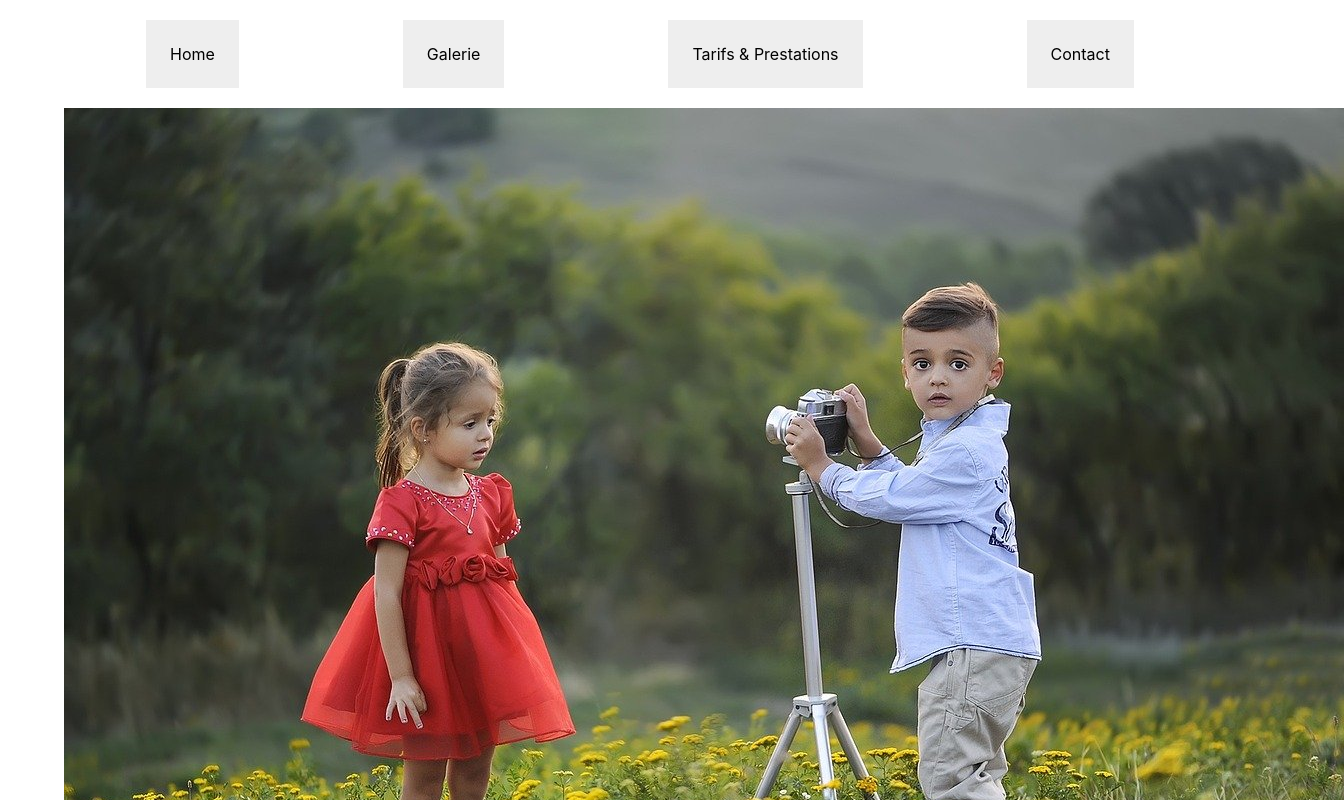
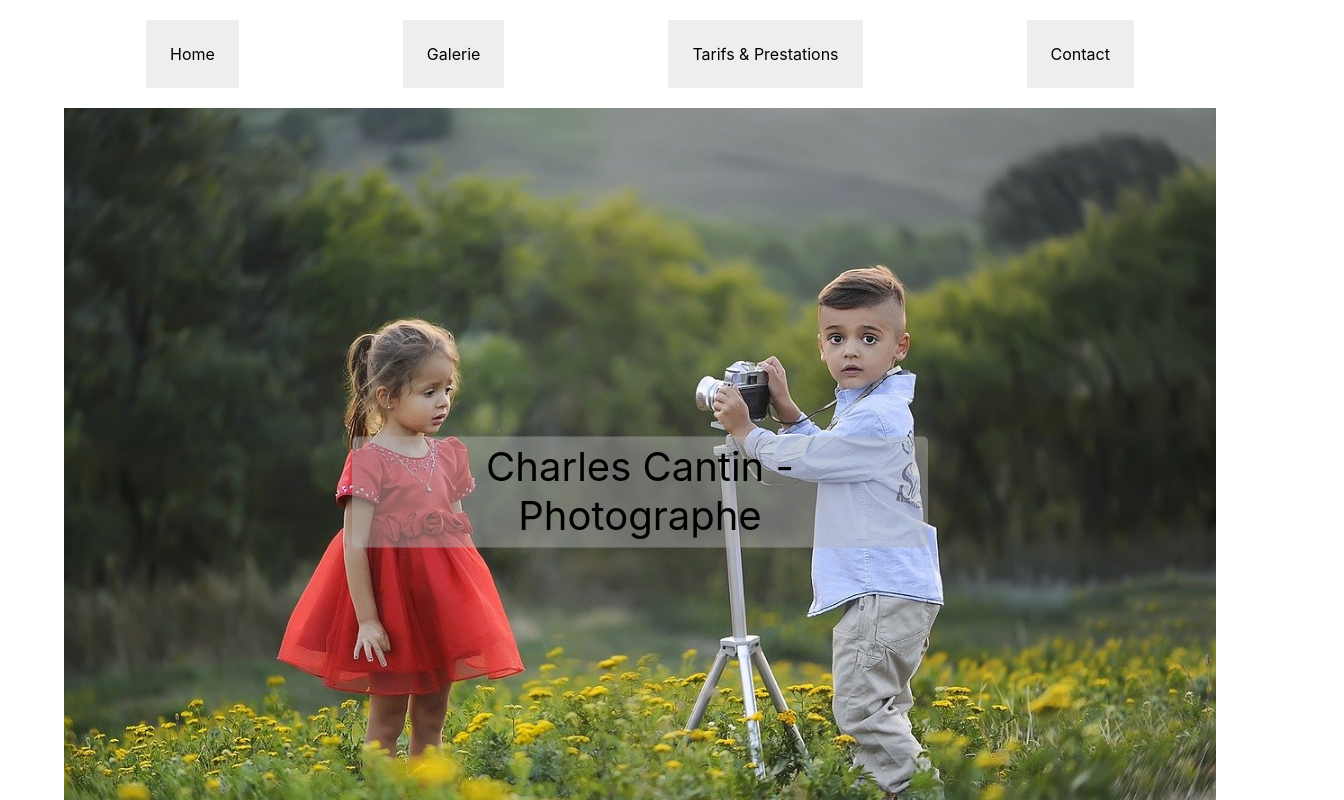
Before and after one commit to fabienmacip/devoir07, a React (Create React App) app: page / in a window 1280 px wide. Shown: the top 800 px of the page, 1344 px wide, since content can reach past the window. Built offline with nearby package versions, Linux system fonts and the light colour scheme.

Commit message:
19 Page TARIFS dynamique OK

```diff
--- /dev/null
+++ b/src/components/TarifLine.js
@@ -0,0 +1,70 @@
+import * as React from 'react';
+import Typography from '@mui/material/Typography';
+import {API_URL, UPLOADS_URL} from '../config';
+
+import List from '@mui/material/List';
+import ListItem from '@mui/material/ListItem';
+import Divider from '@mui/material/Divider';
+import ListItemText from '@mui/material/ListItemText';
+//import Typography from '@mui/material/Typography';
+
+
+export default function TarifLine({tarif}) {
+
+
+
+
+  return (
+
+    <>
+
+
+    <ListItemText
+      primary={
+        <React.Fragment>
+          <Typography
+            sx={{ display: 'inline' }}
+            component="span"
+            variant="h6"
+            color="text.primary"
+          >
+            {tarif['attributes'].tarif}
+          </Typography>
+
+        </React.Fragment>
+      }
+
+
+    />
+    <ListItemText
+      primary={tarif['attributes'].titre}
+      secondary={
+        <React.Fragment>
+          <Typography
+            sx={{ display: 'inline' }}
+            component="span"
+            variant="body2"
+            color="text.primary"
+          >
+            {tarif['attributes'].description}
+          </Typography>
+
+        </React.Fragment>
+      }
+
+    />
+
+
+
+
+    </>
+
+
+
+
+
+
+
+
+  );
+}
--- /dev/null
+++ b/src/components/loaders/TarifsContentLoader.js
@@ -0,0 +1,17 @@
+import React from 'react';
+
+import {Box} from '@mui/material';
+import Skeleton from '@mui/material/Skeleton';
+
+
+const TarifsContentLoader = () => {
+  return(
+      <Box>
+        <Skeleton variant="rect" width={40} height={30} />
+        <Skeleton width="60%" />
+        <Skeleton />
+      </Box>
+  );
+};
+
+export default TarifsContentLoader;
--- a/src/config.js
+++ b/src/config.js
@@ -1,7 +1,8 @@
 const API_URL = 'http://localhost:1337/api'
 const UPLOADS_URL = 'http://localhost:1337'
 const URL_PHOTOS = API_URL + "/photos"
+const URL_TARIFS = API_URL + "/prestations"
 const URL_COMMENTS = API_URL + "/comments"
 const URL_LOGIN = API_URL + "/auth/local"
 const URL_REGISTER = API_URL + "auth/local/register"
-export {API_URL, UPLOADS_URL, URL_PHOTOS, URL_COMMENTS, URL_LOGIN, URL_REGISTER}
+export {API_URL, UPLOADS_URL, URL_PHOTOS, URL_COMMENTS, URL_LOGIN, URL_REGISTER, URL_TARIFS}
--- a/src/index.scss
+++ b/src/index.scss
@@ -49,3 +49,29 @@ nav a:hover, nav span:hover {
   background-color: rgb(243,243,243);
   cursor: pointer;
 }
+
+#home-div{
+  position: relative;
+  text-align: center;
+  color: #000;
+  font-size: 2.5rem;
+
+}
+
+#home-title{
+    position: absolute;
+    top: 50%;
+    left: 50%;
+    transform: translate(-50%, -50%);
+    background-color: rgba(179, 179, 179, 0.466)  ;
+    -webkit-transform: translate(-50%, -50%);
+    -moz-transform: translate(-50%, -50%);
+    -ms-transform: translate(-50%, -50%);
+    -o-transform: translate(-50%, -50%);
+    padding: 0.3rem 1.2rem 0.5rem 1.2rem;
+    border-radius: 5px;
+    -webkit-border-radius: 5px;
+    -moz-border-radius: 5px;
+    -ms-border-radius: 5px;
+    -o-border-radius: 5px;
+}
--- a/src/pages/HomePage.js
+++ b/src/pages/HomePage.js
@@ -5,9 +5,14 @@ import {API_URL, UPLOADS_URL} from '../config';
 
 export default function HomePage() {
 
+
+
+
+
   return(
-   <div>
-     <img src="../img/photographe.jpg" alt="accueil Charles Cantin"/>
+   <div id="home-div">
+     <span id="home-title">Charles Cantin - Photographe</span>
+     <img src="../img/photographe.jpg" alt="accueil Charles Cantin" width="100%" height="100%"/>
    </div>
   )
 
--- a/src/pages/TarifsPage.js
+++ b/src/pages/TarifsPage.js
@@ -3,6 +3,9 @@ import {useParams, Link} from 'react-router-dom';
 
 import {API_URL, UPLOADS_URL} from '../config';
 
+import tarifsAPI from '../services/tarifsAPI';
+import TarifsContentLoader from "../components/loaders/TarifsContentLoader";
+import TarifLine from '../components/TarifLine';
 
 import List from '@mui/material/List';
 import ListItem from '@mui/material/ListItem';
@@ -16,98 +19,35 @@ import Typography from '@mui/material/Typography';
 
 export default function TarifsPage() {
 
+  const [isLoading, setIsLoading] = useState(true)
+  const [tarifs, setTarifs] = useState(null)
+
+  useEffect(() => {
+
+    fetchAllTarifs();
+  }, []);
+
+  const fetchAllTarifs = async () => {
+    const data = await tarifsAPI.findAll();
+    setTarifs(data);
+    setIsLoading(false);
+//console.log(data)
+  }
+
+
+
   return(
    <div>
      <h1>
        Prestations et tarifs
      </h1>
-     <ul>
-       <li>
-         qsmdflkj
-       </li>
-     </ul>
-
-     <List sx={{ width: '100%', maxWidth: 360, bgcolor: 'background.paper' }}>
-      <ListItem alignItems="flex-start">
-        <ListItemText
-          primary={
-            <React.Fragment>
-              <Typography
-                sx={{ display: 'inline' }}
-                component="span"
-                variant="h6"
-                color="text.primary"
-              >
-                130 €
-              </Typography>
-
-            </React.Fragment>
-          }
 
 
-        />
-        <ListItemText
-          primary="TITRE DE LA PRESTATION"
-          secondary={
-            <React.Fragment>
-              <Typography
-                sx={{ display: 'inline' }}
-                component="span"
-                variant="body2"
-                color="text.primary"
-              >
-                Description de la prestation
-              </Typography>
+    <List>
+    {isLoading ? (<TarifsContentLoader />) : tarifs['data'].map((i) => <div key={i.id}><ListItem  ><TarifLine tarif={i}/></ListItem><Divider variant="inset" className="tarifs-divider"/></div>)}
+    </List>
 
-            </React.Fragment>
-          }
-        />
-      </ListItem>
-      <Divider variant="inset" component="li" />
-      <ListItem alignItems="flex-start">
-        <ListItemAvatar>
-          <Avatar alt="Travis Howard" src="/static/images/avatar/2.jpg" />
-        </ListItemAvatar>
-        <ListItemText
-          primary="Summer BBQ"
-          secondary={
-            <React.Fragment>
-              <Typography
-                sx={{ display: 'inline' }}
-                component="span"
-                variant="body2"
-                color="text.primary"
-              >
-                to Scott, Alex, Jennifer
-              </Typography>
-              {" — Wish I could come, but I'm out of town this…"}
-            </React.Fragment>
-          }
-        />
-      </ListItem>
-      <Divider variant="inset" component="li" />
-      <ListItem alignItems="flex-start">
-        <ListItemAvatar>
-          <Avatar alt="Cindy Baker" src="/static/images/avatar/3.jpg" />
-        </ListItemAvatar>
-        <ListItemText
-          primary="Oui Oui"
-          secondary={
-            <React.Fragment>
-              <Typography
-                sx={{ display: 'inline' }}
-                component="span"
-                variant="body2"
-                color="text.primary"
-              >
-                Sandra Adams
-              </Typography>
-              {' — Do you have Paris recommendations? Have you ever…'}
-            </React.Fragment>
-          }
-        />
-      </ListItem>
-    </List>
+
 
 
    </div>
--- /dev/null
+++ b/src/services/tarifsAPI.js
@@ -0,0 +1,13 @@
+import {URL_TARIFS} from '../config';
+import axios from "axios";
+
+function findAll() {
+
+  //return axios.get(`${URL_TARIFS}/?populate=*`).then((res) => res.data);
+  return axios.get(`${URL_TARIFS}`).then((res) => res.data);
+
+}
+
+export default {
+  findAll,
+};
```
